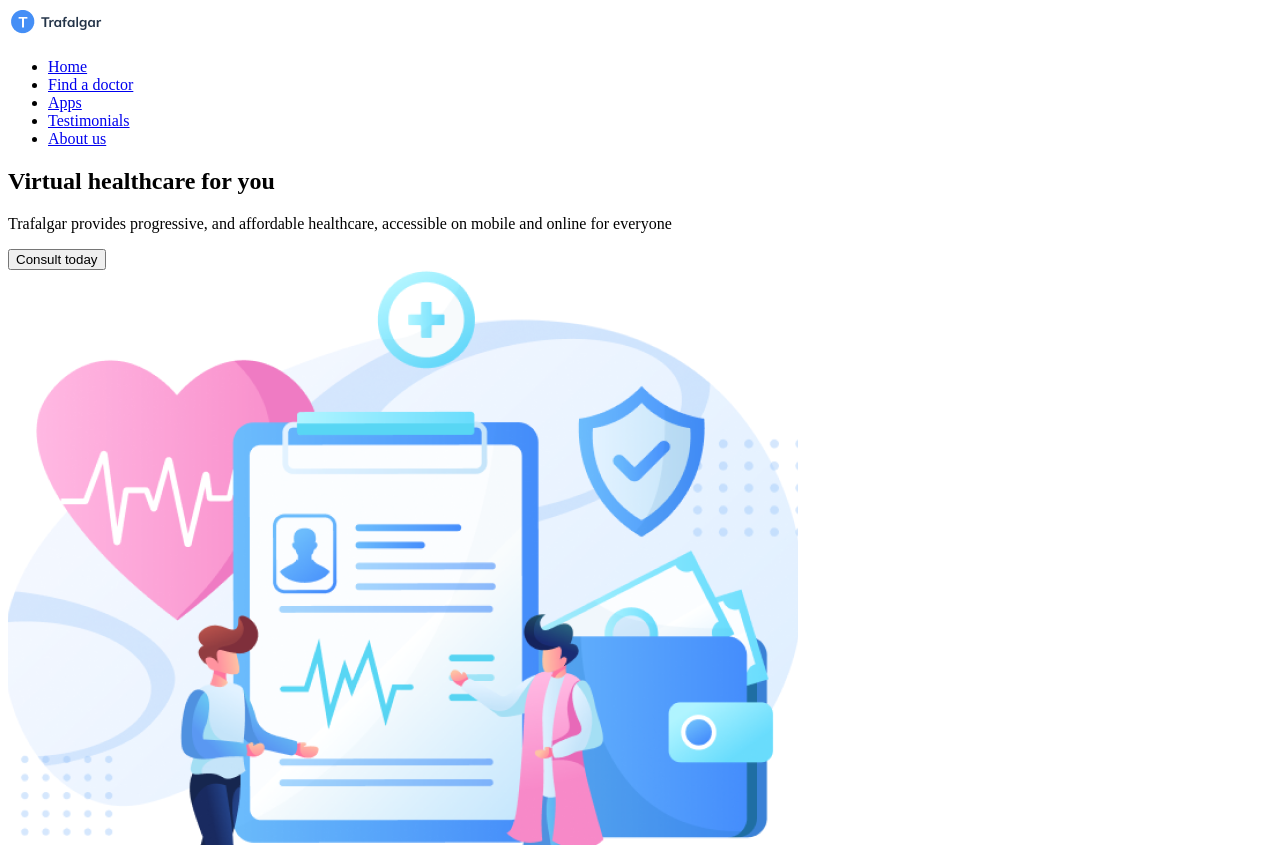
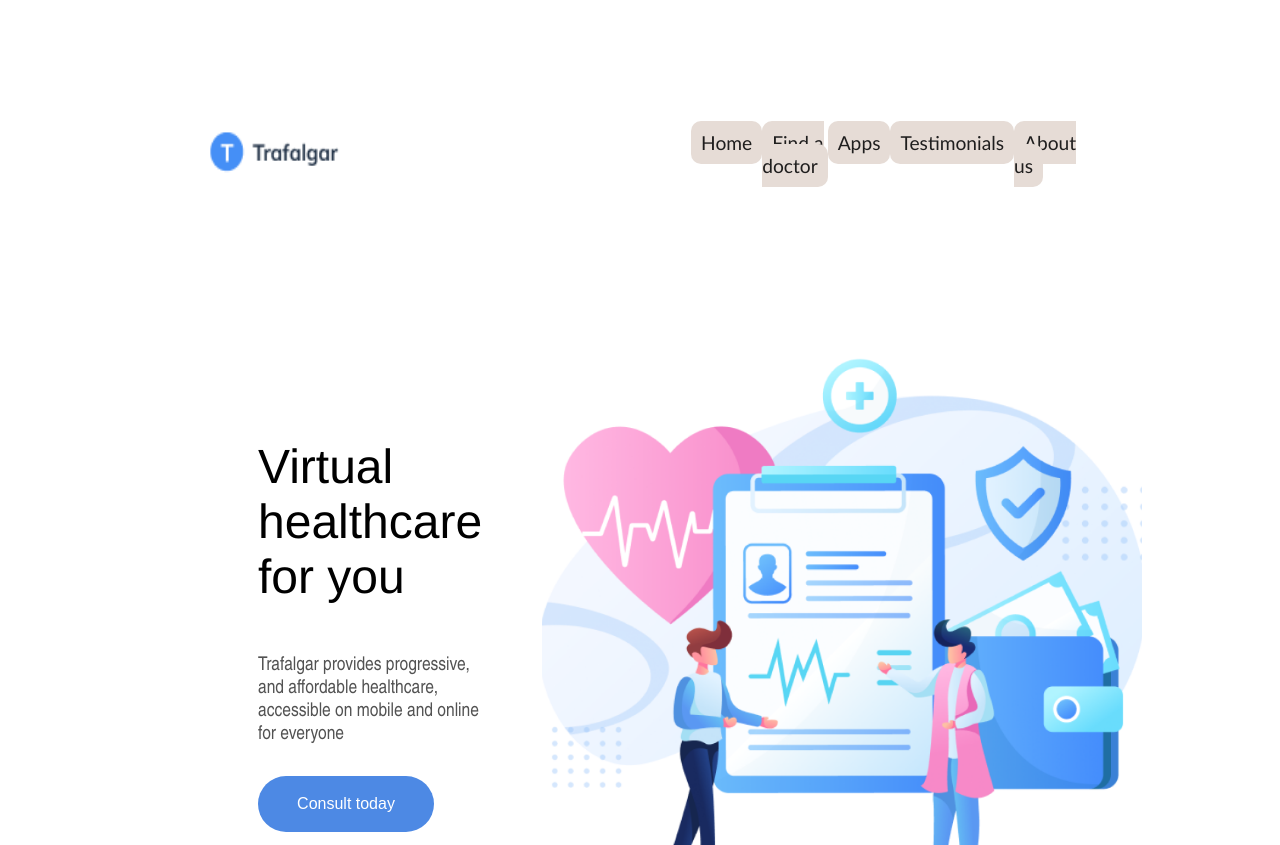
Before and after one commit to Aguilauno1/flexbox_entrega-2.0, a plain HTML site: page index.html in a window 1280 px wide. Shown: the top 845 px of the page. Drawn offline with Linux system fonts and the light colour scheme.

Commit message:
añado estructura css

```diff
--- a/index.html
+++ b/index.html
@@ -7,11 +7,11 @@
     <title>Ejercicio FlexBox - hecho por Aguilauno</title>
   </head>
   <body>
-    <!-- Barra de navegación -->
+    <!-- TODO: Barra de navegación -->
     <header>
       <img src="/assets/logo.png" alt="logo" />
       <nav>
-        <ul>
+        <ul class="nav-list">
           <li><a href="#">Home</a></li>
           <li><a href="#">Find a doctor</a></li>
           <li><a href="#">Apps</a></li>
@@ -20,7 +20,7 @@
         </ul>
       </nav>
     </header>
-    <!-- Hero: Primer impacto visual -->
+    <!-- TODO: Hero: Primer impacto visual -->
     <main>
       <section class="hero">
         <div>
@@ -30,13 +30,13 @@
             accessible on mobile and online for everyone
           </p>
           <div>
-            <button>Consult today</button>
+            <button><p>Consult today</p></button>
           </div>
         </div>
-        <img src="/assets/hero.png" alt="hero" />
+        <img class="img-hero" src="/assets/hero.png" alt="hero" />
       </section>
     </main>
-    <!-- Segunda sección -->
+    <!-- TODO: Segunda sección -->
     <section class="services" id="Find a doctor">
       <div>
         <h1>Our services</h1>
--- a/styles.css
+++ b/styles.css
@@ -0,0 +1,119 @@
+header {
+  display: flex;
+  padding: 60px;
+  align-items: center;
+  justify-content: space-between;
+  background-color: rgb(255, 255, 255);
+  margin: 55px;
+}
+
+header > img {
+  margin-left: 8%;
+  width: 140px;
+  height: 50px;
+}
+header > nav {
+  flex-grow: 1;
+  display: flex;
+  justify-content: center;
+  background-color: rgb(255, 255, 255);
+}
+
+.nav-list {
+  display: flex;
+  justify-content: space-around;
+  width: 100%;
+  list-style: none;
+  background-color: rgb(255, 255, 255);
+  margin-left: 40%;
+  padding-right: 100px;
+}
+a {
+  color: rgb(31, 30, 30);
+  font-size: larger;
+  font-weight: 500;
+  text-decoration: none;
+  font-family: 'Gill Sans', 'Gill Sans MT', Calibri, 'Trebuchet MS', sans-serif;
+  background-color: rgb(230, 220, 214);
+  border-radius: 10px;
+  padding: 10px;
+}
+a:hover {
+  color: rgb(0, 0, 0);
+  font-weight: 550;
+  background-color: rgb(210, 210, 218);
+}
+
+/* <!--Hero: Primer impacto visual -->
+    <main>
+      <section class="hero">
+        <div>
+          <h1>Virtual healthcare for you</h1>
+          <p>
+            Trafalgar provides progressive, and affordable healthcare,
+            accessible on mobile and online for everyone
+          </p>
+          <div>
+            <button>Consult today</button>
+          </div>
+
+
+        </div>
+        <img src="/assets/hero.png" alt="hero" />
+      </section>
+    </main> */
+
+.hero {
+  background-color: rgb(255, 255, 255);
+  display: flex;
+  justify-content: center;
+  align-items: center;
+  justify-content: space-around;
+  width: 90%;
+}
+.hero > div {
+  display: flex;
+  background-color: rgb(255, 255, 255);
+  width: 20%;
+  flex-direction: column;
+  margin-left: 240px;
+  padding: 10px;
+}
+.hero > div > h1 {
+  font-family: 'Franklin Gothic Medium', 'Arial Narrow', Arial, sans-serif;
+  font-size: xxx-large;
+  background-color: rgb(255, 255, 255);
+  font-weight: 500;
+}
+.hero > div > p {
+  background-color: rgb(255, 255, 255);
+  font-size: 19px;
+  font-family: 'Franklin Gothic small', 'Arial Narrow', Arial, sans-serif;
+  color: rgb(82, 82, 82);
+  margin-block-end: 30px;
+  margin-block-start: 10px;
+}
+.img-hero {
+  display: flex;
+  justify-content: flex-end;
+  width: 600px;
+  padding: 50px;
+  background-color: rgb(255, 255, 255);
+}
+button {
+  background-color: rgb(77, 137, 228);
+  border-radius: 40px;
+  border-style: none;
+  color: white;
+  padding: 13px;
+  width: 150px;
+  height: 30px;
+  box-sizing: content-box;
+  p {
+    display: flex;
+    justify-content: center;
+    background-color: rgb(77, 137, 228);
+    font-size: medium;
+    margin: 5px;
+  }
+}
```
